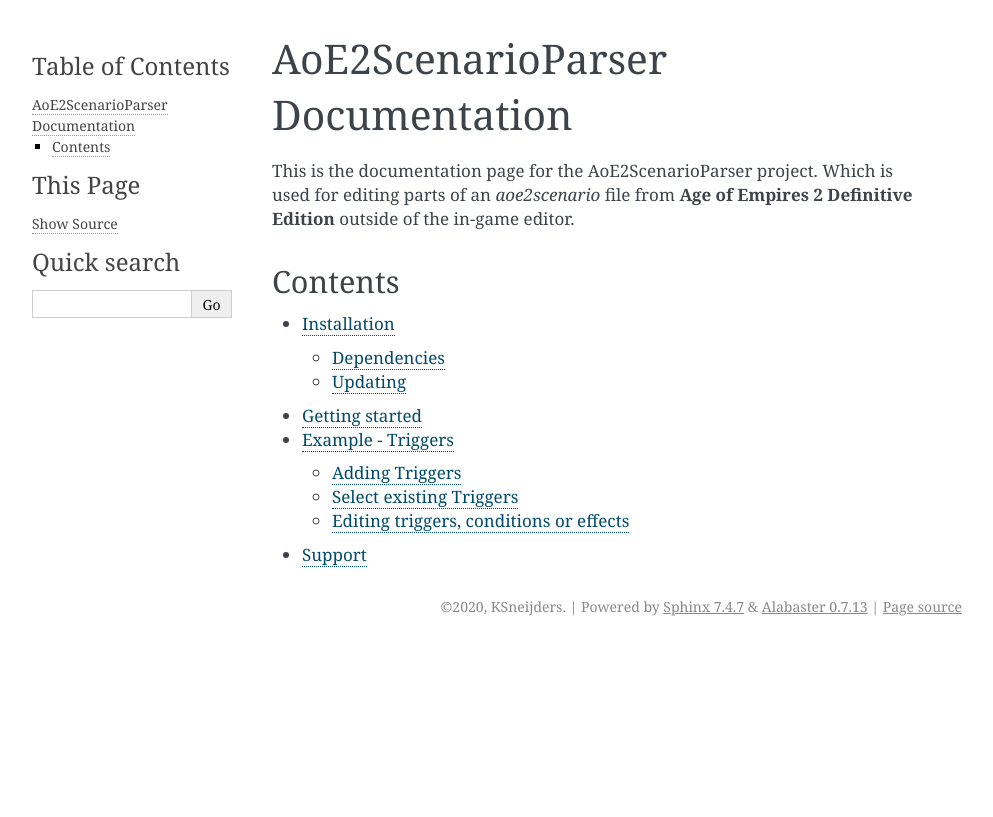
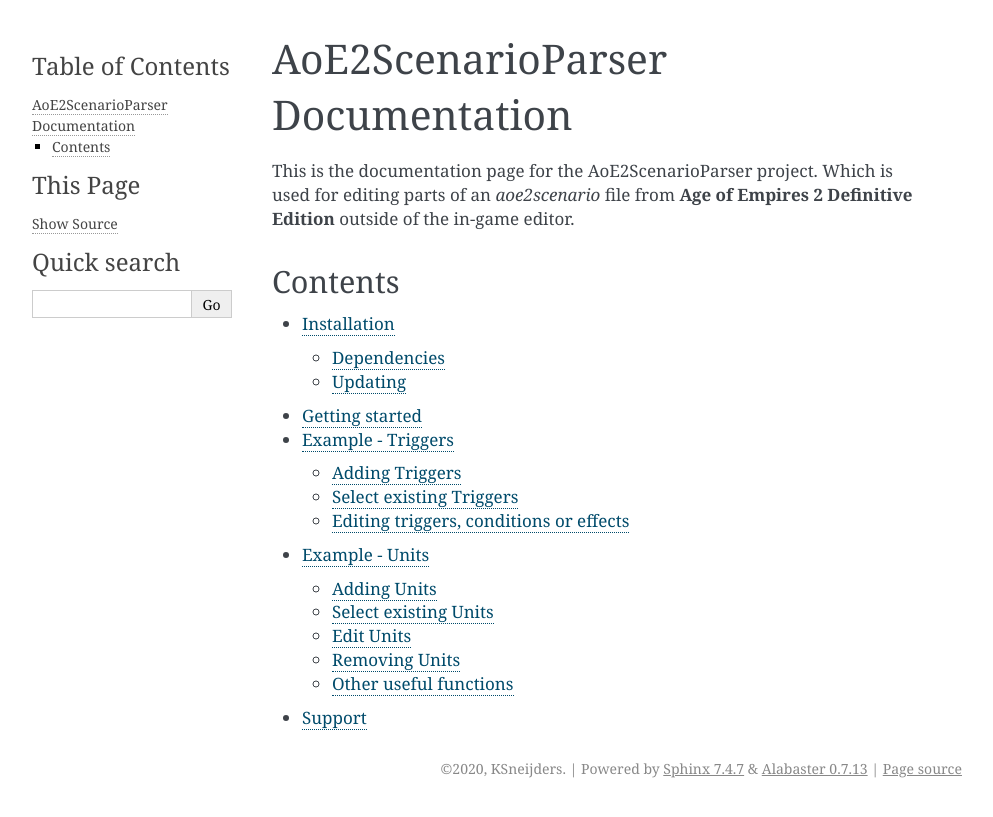
Before and after one commit to KSneijders/AoE2ScenarioParser, a Sphinx documentation site: the page built from docs/source/index.rst, in a window 1280 px wide. Shown: the top 817 px of the page, without its empty margins (148-1141 px from the left). Built offline with Sphinx 7.4.7, drawn with Linux system fonts in a browser that asks for light colours; some of the changed lines change nothing that is shown.

Commit message:
Added unit_manager to the docs

```diff
--- /dev/null
+++ b/docs/source/examples/units.rst
@@ -0,0 +1,109 @@
+Example - Units
+=========================
+
+You can use the unit manager to add, edit and remove units. This includes buildings and heroes etc.
+
+Adding Units
+^^^^^^^^^^^^
+
+Below you can find examples on how to add units to the scenario.
+This will add a conquistador for player 1 at (0, 0) which is the West corner of the map::
+
+    unit = unit_manager.add_unit(
+        player=Player.ONE,
+        unit_const=Unit.CONQUISTADOR,    # Units dataset
+        x=0.5,
+        y=0.5
+    )
+
+    # Or, with more detail:
+    unit = unit_manager.add_unit(
+        player=Player.ONE,
+        unit_const=Unit.CONQUISTADOR,
+        x=0.5,
+        y=0.5,
+        z=0,                    # The 'height' of the unit.
+        rotation=0,             # Rotation in radians
+        animation_frame=0,      # The nth animation frame
+    )"
+
+Select existing Units
+^^^^^^^^^^^^^^^^^^^^^
+
+To select the units you want there are a couple options. You can select all the units from a certain player::
+
+    gaia_units = unit_manager.get_player_units(Player.GAIA)
+
+Or, get all units::
+
+    all_units = unit_manager.get_all_units()
+
+If you want a more specific search, you can use the ``get_units_in_area`` function.
+This function is quite powerfull. You can select an area using coordinates or using tiles.
+You can also use a whitelist of players or a blacklist of players to (not) select the units from.
+And, if you have, hand it your own list of units to filter through. You can see a couple examples below::
+
+    unit_manager.get_units_in_area(x1=0, y1=0, x2=10, y2=10)
+    # Any unit within 0,0 => 10,10
+
+    unit_manager.get_units_in_area(tile1=Tile(0, 0), tile2=Tile(10, 10))
+    # Any unit within 0,0 => 11, 11 (Note the 11, 11)
+    # This is because Tiles are squares (1x1). So:
+    #    Tile(0,0).x1 == 0  # True
+    #    Tile(0,0).x2 == 1  # True
+
+For all other examples we'll be using the `x, y` notation. But you can use the `Tile` notation interchangably::
+
+    unit_manager.get_units_in_area(x1=2, y1=3, x2=4, y2=5, players=[
+        Player.ONE, Player.TWO
+    ])
+    # Any unit within 2,3 => 4,5 from Player 1 and 2.
+
+    unit_manager.get_units_in_area(x1=2, y1=3, x2=4, y2=5, ignore_players=[
+        Player.GAIA
+    ])
+    # Any unit within 2,3 => 4,5 from any Player but GAIA.
+
+    unit = unit_manager.add_unit(player=Player.ONE, unit_const=Unit.CONQUISTADOR, x=5, y=1)
+    unit2 = unit_manager.add_unit(player=Player.TWO, unit_const=Unit.CONQUISTADOR, x=1, y=5)
+
+    unit_manager.get_units_in_area(x1=0, y1=0, x2=9, y2=9, unit_list=[unit, unit2], players=[Player.ONE])
+    # Selects any unit from the given list that belongs to Player 1 within 0,0 => 9,9.
+
+Edit Units
+^^^^^^^^^^
+
+While adding units is fun, you might want to change existing units. You can, for example, change the location of any unit::
+
+    from AoE2ScenarioParser.helper.helper import Tile
+
+    ...
+
+    unit.tile = Tile(0, 0)  # Will change the units location to the center of tile 0,0
+    # Equivelant to:
+    unit.x = 0.5
+    unit.y = 0.5
+
+Besides it's location you can also change the type of unit::
+
+    unit.unit_const = Unit.MAN_AT_ARMS    # Units dataset
+
+You also might want to change the ownership of a unit. This might seem easy as there is a `player` attribute within the unit.
+Unfortunately that value is read-only. It's only there so you can easily identify the player. To change a units ownership you need the `unit_manager`::
+
+    unit_manager.change_ownership(unit, Player.THREE)
+
+Removing Units
+^^^^^^^^^^^^^^
+
+Two ways to delete a unit::
+
+    unit_manager.remove_unit(unit=unit)
+    unit_manager.remove_unit(reference_id=unit.reference_id)
+
+Other useful functions
+^^^^^^^^^^^^^^^^^^^^^^
+
+Ever wanted to get rid of all the eye_candy? Now you can::
+
+    unit_manager.remove_eye_candy()
--- a/docs/source/index.rst
+++ b/docs/source/index.rst
@@ -13,4 +13,5 @@
    install
    getting_started
    examples/triggers
+   examples/units
    support
```
